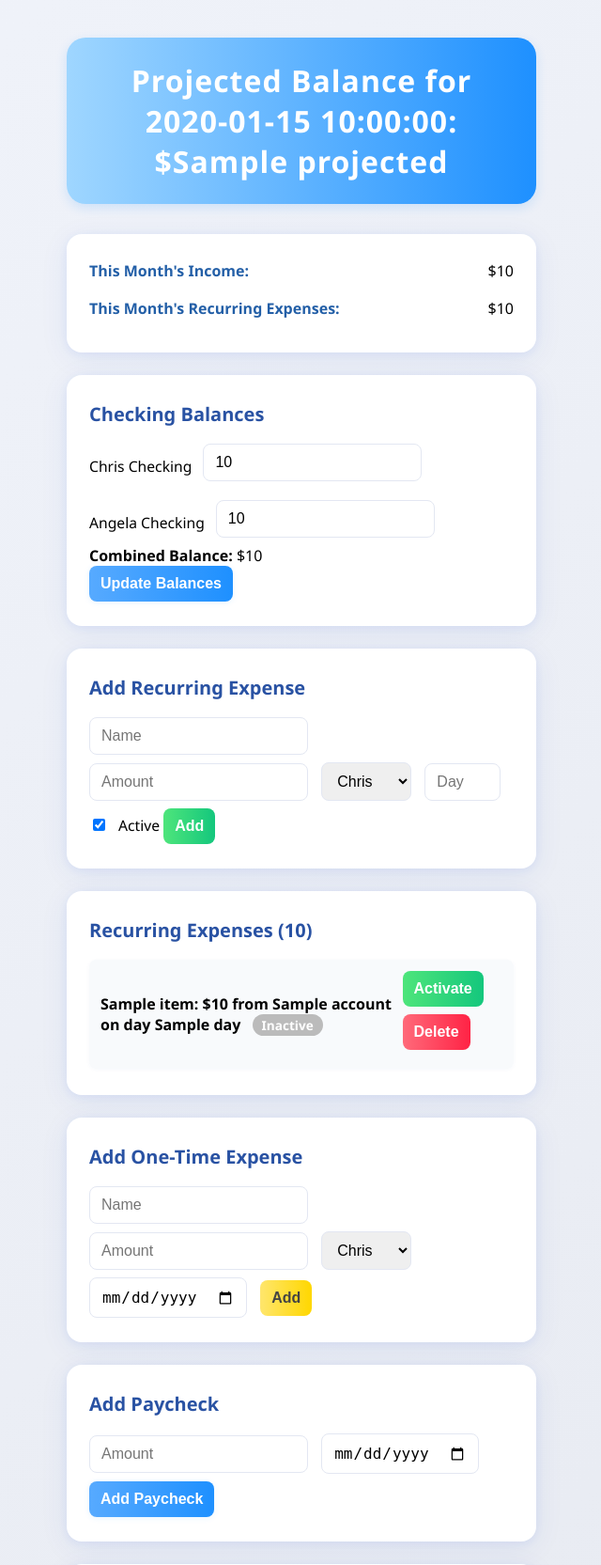
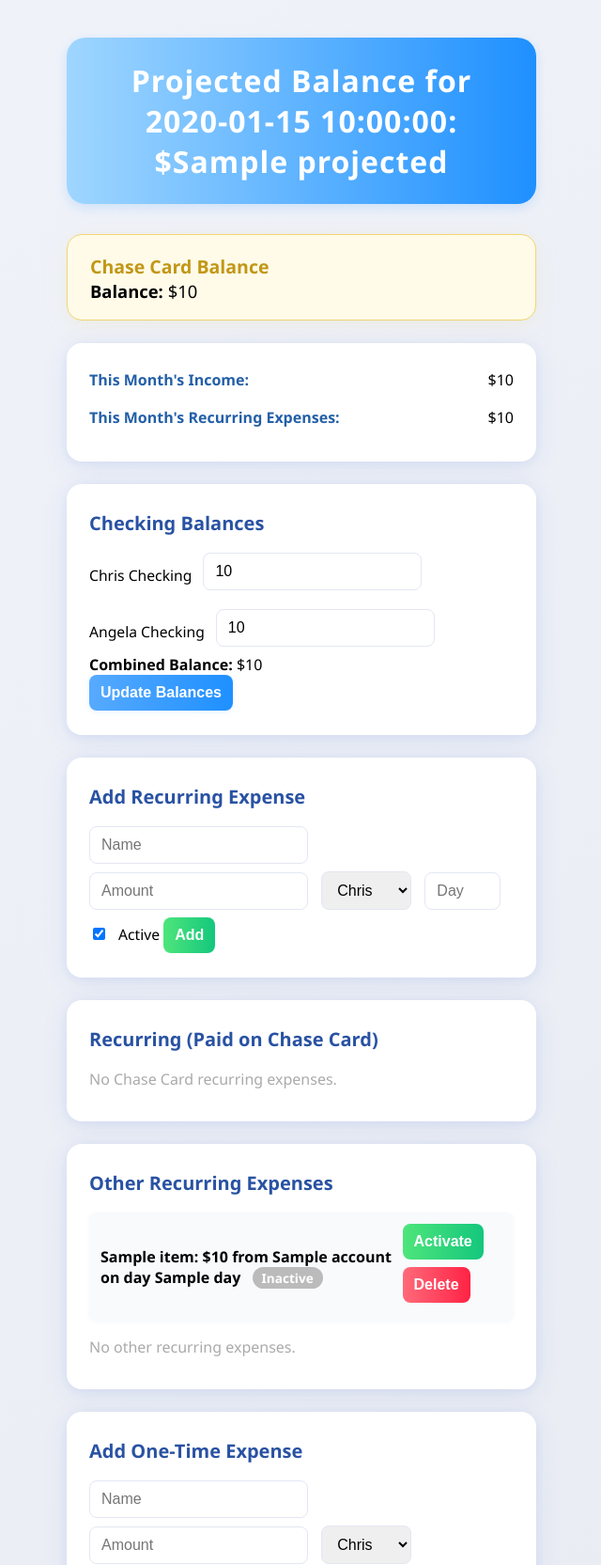
Before and after one commit to Charles-Xavier-Redemption/chess-budget-app, a Flask app: template templates/index.html in a window 1280 px wide. Shown: the top 1665 px of the page at 94% size, without its empty margins (319-959 px from the left). Run offline with Flask 3, Linux system fonts and the light colour scheme; the template is opened without the code that fills it: most values are stand-ins (such as "Sample title", 1, 10 or a date in 2020).

Commit message:
Update index.html

```diff
--- a/templates/index.html
+++ b/templates/index.html
@@ -26,6 +26,20 @@
             text-align: center;
             margin-bottom: 32px;
             letter-spacing: 1px;
+        }
+        .chase-card {
+            background: #fffbe8;
+            border: 1px solid #f2d574;
+            border-radius: 16px;
+            box-shadow: 0 2px 10px rgba(255, 221, 90, 0.08), 0 6px 32px rgba(240, 214, 80, 0.07);
+            padding: 20px 24px 18px 24px;
+            margin-bottom: 24px;
+        }
+        .chase-header {
+            color: #c29715;
+            font-weight: 600;
+            margin-top: 0;
+            font-size: 1.22rem;
         }
         .summary-row {
             display: flex;
@@ -133,7 +147,7 @@
         @media (max-width: 600px) {
             .main-container { max-width: 99%; padding: 6px; }
             .forecast-header { font-size: 1.2rem; padding: 10px; }
-            .card { padding: 10px 6px; }
+            .card, .chase-card { padding: 10px 6px; }
             .row { flex-direction: column; gap: 0; }
         }
     </style>
@@ -147,6 +161,16 @@
         {% else %}
             Family Budget Tracker
         {% endif %}
+    </div>
+
+    <!-- Chase Balance Card -->
+    <div class="chase-card">
+        <div class="chase-header">Chase Card Balance</div>
+        <div style="font-size: 1.15rem;">
+            <b>Balance:</b> ${{ chase_balance }}
+            {# Optional: If you want to show "as of" date: #}
+            {# {% if chase_balance_date %} <span style="color: #555;">(as of {{ chase_balance_date.strftime('%Y-%m-%d') }})</span> {% endif %} #}
+        </div>
     </div>
 
     <!-- MONTHLY INCOME & EXPENSE SUMMARY -->
@@ -192,10 +216,52 @@
         <button class="btn-green" type="submit">Add</button>
     </form>
 
-    <!-- Recurring Expenses List Card -->
+    <!-- Recurring Expenses - Paid on Chase Card -->
     <div class="card">
-        <h2>Recurring Expenses ({{ month_recurring_total }})</h2>
-        {% for item in recurring %}
+        <h2>Recurring (Paid on Chase Card)</h2>
+        {% set has_chase = false %}
+        {% for item in recurring if item.chasecard %}
+            {% set has_chase = true %}
+            <div class="expense-item">
+                <span class="expense-label">
+                    <b>{{ item.name }}</b>: ${{ item.amount }} on day {{ item.day }}
+                    <span class="badge {% if item.active %}badge-active{% else %}badge-inactive{% endif %}">
+                        {% if item.active %}Active{% else %}Inactive{% endif %}
+                    </span>
+                </span>
+                <span>
+                    {% if item.active %}
+                        <form method="post" style="display:inline;">
+                            <input type="hidden" name="form_type" value="deactivate_recurring">
+                            <input type="hidden" name="idx" value="{{ loop.index0 }}">
+                            <button class="btn-gray" type="submit">Deactivate</button>
+                        </form>
+                    {% else %}
+                        <form method="post" style="display:inline;">
+                            <input type="hidden" name="form_type" value="activate_recurring">
+                            <input type="hidden" name="idx" value="{{ loop.index0 }}">
+                            <button class="btn-green" type="submit">Activate</button>
+                        </form>
+                    {% endif %}
+                    <form method="post" style="display:inline;">
+                        <input type="hidden" name="form_type" value="delete_recurring">
+                        <input type="hidden" name="idx" value="{{ loop.index0 }}">
+                        <button class="btn-red" type="submit">Delete</button>
+                    </form>
+                </span>
+            </div>
+        {% endfor %}
+        {% if not has_chase %}
+            <p style="color:#aaa;">No Chase Card recurring expenses.</p>
+        {% endif %}
+    </div>
+
+    <!-- Recurring Expenses - Paid from Checking -->
+    <div class="card">
+        <h2>Other Recurring Expenses</h2>
+        {% set has_other = false %}
+        {% for item in recurring if not item.chasecard %}
+            {% set has_other = true %}
             <div class="expense-item">
                 <span class="expense-label">
                     <b>{{ item.name }}</b>: ${{ item.amount }} from {{ item.account }} on day {{ item.day }}
@@ -225,6 +291,9 @@
                 </span>
             </div>
         {% endfor %}
+        {% if not has_other %}
+            <p style="color:#aaa;">No other recurring expenses.</p>
+        {% endif %}
     </div>
 
     <!-- Add One-Time Expense Card -->
```
